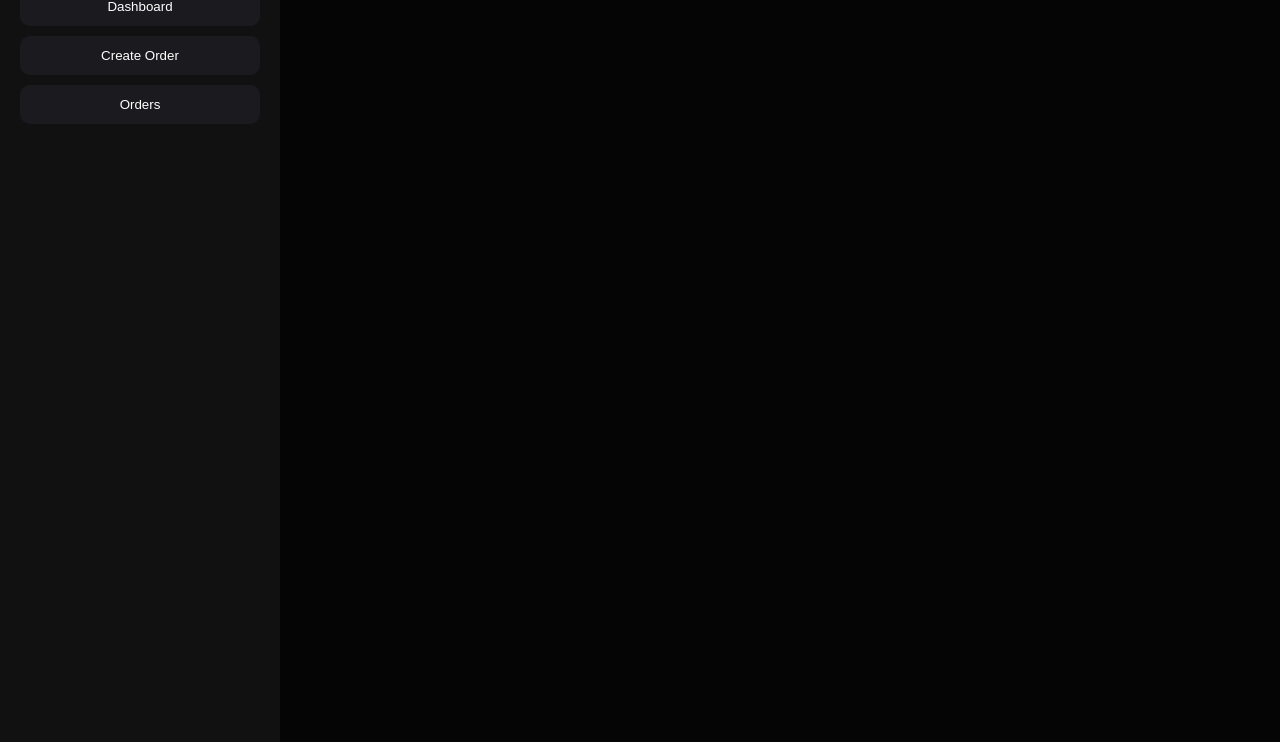
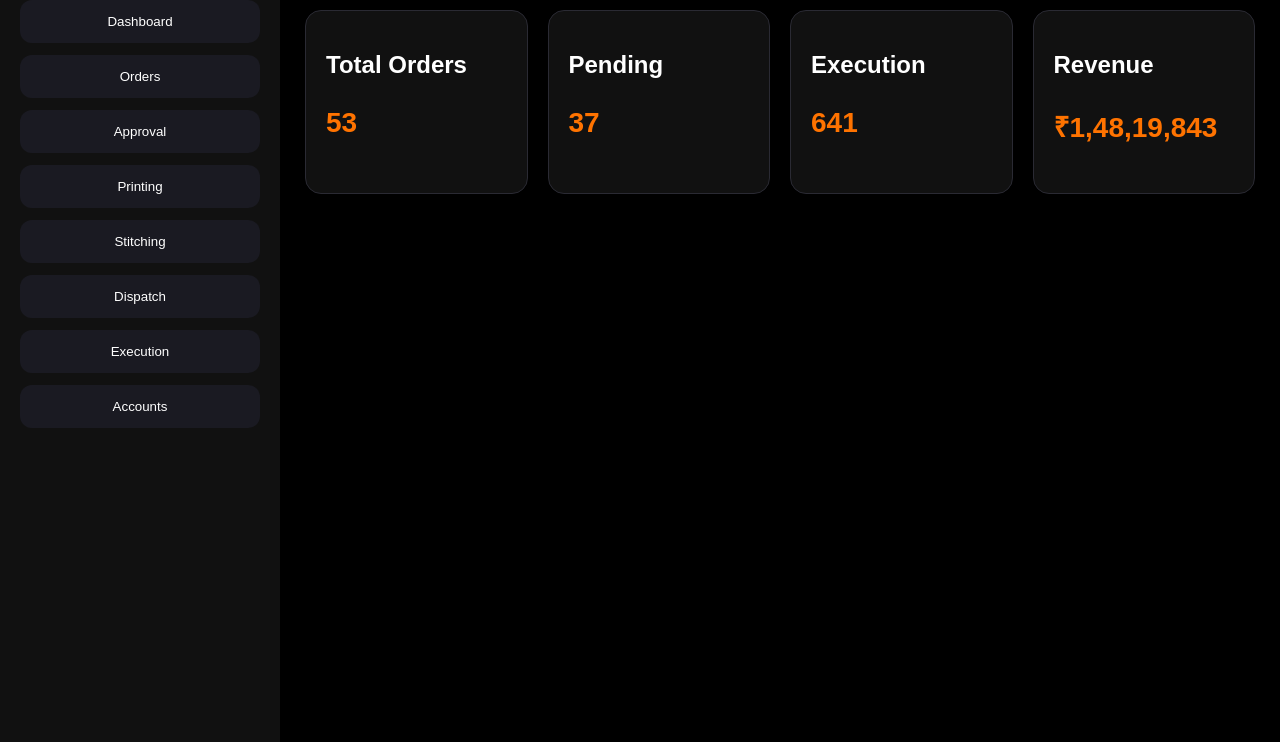
Before and after one commit to shivamprajapati321/prajapati-media-hub, a plain HTML site: page index.html in a window 1280 px wide. Shown: the part 95-837 px from the top of the page. Drawn offline with Linux system fonts and the light colour scheme.

Commit message:
Add files via upload

```diff
--- a/app.js
+++ b/app.js
@@ -1,9 +1,5 @@
 
-const app=document.getElementById('app');
-let orders=JSON.parse(localStorage.getItem('mediahub_orders'))||[];
-function renderSidebar(){return `<aside class="sidebar"><div class="logo">MEDIAHUB</div><button onclick="renderDashboard()">Dashboard</button><button onclick="renderCreateOrder()">Create Order</button><button onclick="renderOrders()">Orders</button></aside>`}
-function renderDashboard(){app.innerHTML=`${renderSidebar()}<main class="main-content"><h1>Dashboard</h1><div class="stats-grid"><div class="stat-card"><h3>Total Orders</h3><h2>${orders.length}</h2></div></div></main>`}
-function renderCreateOrder(){app.innerHTML=`${renderSidebar()}<main class="main-content"><h1>Create Order</h1><div class="form-grid"><input id="company" placeholder="Company"/><input id="city" placeholder="City"/><input id="quantity" type="number" placeholder="Qty"/><input id="rate" type="number" placeholder="Rate"/></div><button class="main-btn" onclick="createOrder()">Create</button></main>`}
-function createOrder(){const order={orderId:'ORD-'+Math.floor(Math.random()*99999),company:document.getElementById('company').value,city:document.getElementById('city').value,quantity:Number(document.getElementById('quantity').value||0),rate:Number(document.getElementById('rate').value||0)};orders.unshift(order);localStorage.setItem('mediahub_orders',JSON.stringify(orders));renderOrders();}
-function renderOrders(){app.innerHTML=`${renderSidebar()}<main class="main-content"><h1>Orders</h1><div class="orders-grid">${orders.map(o=>`<div class="order-card"><h2>${o.orderId}</h2><p>${o.company}</p><p>${o.city}</p><p>${o.quantity} PCS</p></div>`).join('')}</div></main>`}
-renderDashboard();
+function showPage(id){
+document.querySelectorAll('.page').forEach(p=>p.classList.remove('active'));
+document.getElementById(id).classList.add('active');
+}
--- a/index.html
+++ b/index.html
@@ -1,11 +1,66 @@
 <!DOCTYPE html>
 <html>
 <head>
-<title>Media Hub Phase 2</title>
+<meta charset="UTF-8">
+<title>Media Hub Admin</title>
 <link rel="stylesheet" href="styles.css">
 </head>
 <body>
-<div id="app"></div>
+<div class="sidebar">
+  <div class="logo">MEDIAHUB</div>
+  <button onclick="showPage('dashboard')">Dashboard</button>
+  <button onclick="showPage('orders')">Orders</button>
+  <button onclick="showPage('approval')">Approval</button>
+  <button onclick="showPage('printing')">Printing</button>
+  <button onclick="showPage('stitching')">Stitching</button>
+  <button onclick="showPage('dispatch')">Dispatch</button>
+  <button onclick="showPage('execution')">Execution</button>
+  <button onclick="showPage('accounts')">Accounts</button>
+</div>
+
+<div class="main">
+  <div id="dashboard" class="page active">
+    <h1>Admin Dashboard</h1>
+    <div class="cards">
+      <div class="card"><h2>Total Orders</h2><p>53</p></div>
+      <div class="card"><h2>Pending</h2><p>37</p></div>
+      <div class="card"><h2>Execution</h2><p>641</p></div>
+      <div class="card"><h2>Revenue</h2><p>₹1,48,19,843</p></div>
+    </div>
+  </div>
+
+  <div id="orders" class="page">
+    <h1>Real Order Create</h1>
+    <div class="form-grid">
+      <input placeholder="Company Name">
+      <input placeholder="Person Name">
+      <input placeholder="Contact Number">
+      <input placeholder="Lead Source">
+      <input placeholder="Multiple Cities">
+      <input placeholder="Quantity">
+      <input placeholder="Rate Per PCS">
+      <input placeholder="GST Number">
+    </div>
+    <button class="orange-btn">Create Order</button>
+  </div>
+
+  <div id="approval" class="page">
+    <h1>Admin Approval</h1>
+    <div class="table-box">
+      <table>
+        <tr><th>Order</th><th>Company</th><th>Status</th></tr>
+        <tr><td>ORD-63974</td><td>Apar</td><td>Pending</td></tr>
+      </table>
+    </div>
+  </div>
+
+  <div id="printing" class="page"><h1>Printing Module</h1></div>
+  <div id="stitching" class="page"><h1>Stitching Module</h1></div>
+  <div id="dispatch" class="page"><h1>Dispatch Module</h1></div>
+  <div id="execution" class="page"><h1>Execution Module</h1></div>
+  <div id="accounts" class="page"><h1>Accounts Module</h1></div>
+</div>
+
 <script src="app.js"></script>
 </body>
 </html>
--- a/styles.css
+++ b/styles.css
@@ -1,13 +1,82 @@
 
-body{margin:0;font-family:Arial;background:#050506;color:#fff;display:flex}
-.sidebar{width:240px;background:#111;height:100vh;padding:20px;display:flex;flex-direction:column;gap:10px}
-.logo{font-size:28px;font-weight:900;color:#ff6b00;margin-bottom:20px}
-.sidebar button{padding:12px;border:none;border-radius:10px;background:#1b1b1f;color:#fff;cursor:pointer}
-.main-content{flex:1;padding:25px}
-.stats-grid,.orders-grid{display:grid;grid-template-columns:repeat(auto-fit,minmax(240px,1fr));gap:15px}
-.stat-card,.order-card{background:#111;border:1px solid #2c2c33;border-radius:16px;padding:20px}
-.form-grid{display:grid;grid-template-columns:1fr 1fr;gap:10px;margin:20px 0}
-input{padding:12px;border-radius:10px;border:1px solid #2c2c33;background:#0b0b0d;color:#fff}
-.main-btn,.approve-btn{padding:12px 16px;background:#ff6b00;border:none;border-radius:10px;font-weight:700;cursor:pointer}
-.modern-table{width:100%;border-collapse:collapse;background:#111}
-.modern-table th,.modern-table td{padding:12px;border:1px solid #2c2c33}
+body{
+margin:0;
+font-family:Arial;
+background:#000;
+color:#fff;
+display:flex;
+}
+.sidebar{
+width:240px;
+background:#111;
+height:100vh;
+padding:20px;
+display:flex;
+flex-direction:column;
+gap:12px;
+}
+.logo{
+font-size:38px;
+font-weight:900;
+color:#ff7300;
+margin-bottom:20px;
+}
+.sidebar button{
+padding:14px;
+border:none;
+background:#1a1a22;
+color:#fff;
+border-radius:12px;
+cursor:pointer;
+}
+.main{
+flex:1;
+padding:25px;
+}
+.cards{
+display:grid;
+grid-template-columns:repeat(4,1fr);
+gap:20px;
+}
+.card{
+background:#111;
+border:1px solid #2a2a33;
+padding:20px;
+border-radius:16px;
+}
+.card p{
+font-size:28px;
+color:#ff7300;
+font-weight:700;
+}
+.form-grid{
+display:grid;
+grid-template-columns:1fr 1fr;
+gap:15px;
+margin-bottom:20px;
+}
+input{
+padding:14px;
+background:#0d0d12;
+border:1px solid #2a2a33;
+color:#fff;
+border-radius:12px;
+}
+.orange-btn{
+padding:14px 20px;
+background:#ff7300;
+border:none;
+border-radius:12px;
+font-weight:700;
+cursor:pointer;
+}
+.page{display:none;}
+.active{display:block;}
+table{
+width:100%;
+border-collapse:collapse;
+}
+th,td{
+border:1px solid #2a2a33;
+padding:12px;
+}
```
